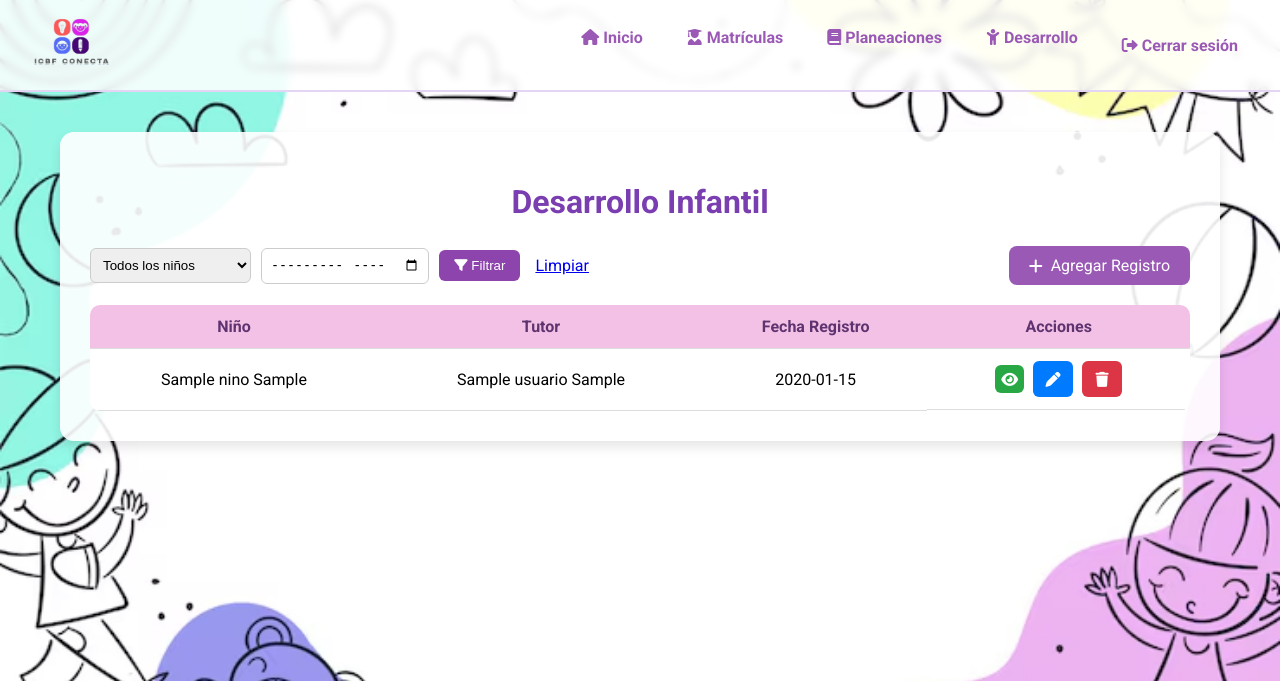
After one commit to nick4466/icbfconectaPython, a Django app: template templates/madre/desarrollo_list.html in a window 1280 px wide. The commit adds this page. Shown: the top 681 px of the page. Run offline with Django 5.2, Linux system fonts and the light colour scheme; tables that the repository leaves empty hold one stand-in row (values such as "Sample post"); the template is opened without the code that fills it: values that come from a table or form of the project are taken from there, most other values are stand-ins (such as "Sample title", 1, 10 or a date in 2020).

Commit message:
desarrollo

```diff
--- a/icbfconecta/urls.py
+++ b/icbfconecta/urls.py
@@ -43,5 +43,8 @@ urlpatterns = [
 
     # --- CRUD Niños (Desarrollo)
         path('madre/desarrollo/registrar/', views.registrar_desarrollo, name='registrar_desarrollo'),
+        path('madre/desarrollo/', views.listar_desarrollos, name='listar_desarrollos'),
+        path('madre/desarrollo/editar/<int:id>/', views.editar_desarrollo, name='editar_desarrollo'),
+        path('madre/desarrollo/eliminar/<int:id>/', views.eliminar_desarrollo, name='eliminar_desarrollo'),
 
     ]
--- a/templates/madre/dashboard.html
+++ b/templates/madre/dashboard.html
@@ -171,7 +171,7 @@
       <ul>
         <li><a href="{% url 'listar_ninos' %}"><i class="fas fa-user-graduate"></i> Matrículas</a></li>
         <li><a href="#"><i class="fas fa-book"></i> Planeaciones</a></li>
-        <li><a href="{% url 'registrar_desarrollo' %}"><i class="fas fa-child"></i> Desarrollo</a></li>
+        <li><a href="{% url 'listar_desarrollos' %}"><i class="fas fa-child"></i> Desarrollo</a></li>
         <li>
             <form method="post" action="{% url 'logout' %}" style="display: inline;">
                 {% csrf_token %}
--- /dev/null
+++ b/templates/madre/desarrollo_list.html
@@ -0,0 +1,251 @@
+{% load static %}
+<!DOCTYPE html>
+<html lang="es">
+<head>
+  <meta charset="UTF-8">
+  <meta name="viewport" content="width=device-width, initial-scale=1.0">
+  <title>Desarrollo Infantil</title>
+  <link href="https://fonts.googleapis.com/css2?family=Roboto:wght@400;700&display=swap" rel="stylesheet">
+  <link href="https://cdnjs.cloudflare.com/ajax/libs/font-awesome/6.0.0-beta3/css/all.min.css" rel="stylesheet">
+  <style>
+    body {
+      margin: 0;
+      font-family: 'Roboto', sans-serif;
+      background-image: url("{% static 'img/fondito.jpg' %}");
+      background-size: cover;
+      background-position: center;
+      background-repeat: no-repeat;
+      background-attachment: fixed;
+    }
+
+    header {
+      display: flex;
+      align-items: center;
+      justify-content: space-between;
+      background-color: rgba(255, 255, 255, 0.85);
+      padding: 15px 30px;
+      border-bottom: 2px solid #e5d5f5;
+      backdrop-filter: blur(4px);
+      flex-wrap: wrap;
+    }
+
+    header img { height: 60px; }
+
+    nav ul { list-style: none; display: flex; gap: 20px; padding: 0; margin: 0; }
+
+    nav ul li a, nav ul li button {
+      text-decoration: none; color: #9B59B6; font-weight: bold; font-size: 16px;
+      padding: 8px 12px; border-radius: 6px; transition: background-color 0.3s ease;
+      background: none; border: none; cursor: pointer; font-family: 'Roboto', sans-serif;
+    }
+
+    nav ul li a:hover, nav ul li button:hover { background-color: #f3c1e5; }
+
+    .tabla-registros {
+      max-width: 1100px; margin: 40px auto; background-color: rgba(255, 255, 255, 0.9);
+      border-radius: 14px; padding: 30px; box-shadow: 0 6px 12px rgba(0,0,0,0.1);
+    }
+
+    h1 { text-align: center; margin-bottom: 25px; font-size: 32px; color: #7a3eb1; }
+
+    .filtros-y-botones { display: flex; justify-content: space-between; align-items: center; margin-bottom: 20px; flex-wrap: wrap; gap: 15px; }
+
+    .filtros-form { display: flex; gap: 10px; align-items: center; }
+    .filtros-form select, .filtros-form input { padding: 8px; border-radius: 6px; border: 1px solid #ccc; }
+    .filtros-form button { background-color: #8e44ad; color: white; border: none; padding: 8px 15px; border-radius: 6px; cursor: pointer; }
+
+    .btn-agregar {
+      background-color: #9B59B6; color: white; border: none; padding: 10px 20px;
+      font-size: 16px; border-radius: 8px; cursor: pointer; transition: background-color 0.3s ease;
+      text-decoration: none; display: inline-flex; align-items: center; gap: 8px;
+    }
+    .btn-agregar:hover { background-color: #8e44ad; }
+
+    table { width: 100%; border-collapse: collapse; font-size: 16px; background-color: white; border-radius: 10px; overflow: hidden; }
+    thead { background-color: #f3c1e5; color: #5e3370; }
+    th, td { padding: 12px; border-bottom: 1px solid #ddd; text-align: center; }
+    tbody tr:hover { background-color: #f9e6ff; }
+
+    .acciones {
+      display: flex;
+      gap: 5px;
+      justify-content: center;
+      align-items: center;
+    }
+
+    .acciones .btn-accion,
+    .acciones .ver-detalles {
+      display: inline-flex;
+      align-items: center;
+      justify-content: center;
+      border: none;
+      padding: 4px 6px;
+      margin: 0 2px;
+      border-radius: 6px;
+      cursor: pointer;
+      font-size: 15px;
+      transition: transform 0.2s;
+      text-decoration: none;
+      min-width: 28px;
+      min-height: 28px;
+    }
+    .acciones .btn-accion i,
+    .acciones .ver-detalles i {
+      font-size: 15px;
+    }
+    .acciones .btn-accion:hover, .acciones .ver-detalles:hover { transform: scale(1.1); }
+    .btn-verde { background: #28a745; color: white; }
+    .btn-azul  { background: #007bff; color: white; }
+    .btn-rojo  { background: #dc3545; color: white; }
+
+    .modal {
+      display: none; position: fixed; z-index: 100; left: 0; top: 0; width: 100%; height: 100%;
+      background-color: rgba(0,0,0,0.6); justify-content: center; align-items: center;
+    }
+    .modal-contenido {
+      background-color: #fff; margin: 10% auto; padding: 30px; border: 1px solid #ccc;
+      width: 80%; max-width: 600px; border-radius: 15px; box-shadow: 0 10px 20px rgba(0,0,0,0.3);
+      animation: zoomIn 0.3s ease; max-height: 80vh; overflow-y: auto;
+    }
+    @keyframes zoomIn { from { transform: scale(0.8); opacity: 0; } to { transform: scale(1); opacity: 1; } }
+    .cerrar-modal { float: right; cursor: pointer; font-size: 24px; font-weight: bold; color: #aaa; }
+    .cerrar-modal:hover { color: #000; }
+    .modal-contenido h2 { margin-top: 0; color: #7a3eb1; }
+    .modal-contenido p { margin: 12px 0; font-size: 16px; line-height: 1.5; }
+  </style>
+</head>
+<body>
+  <header>
+    <img src="{% static 'img/logoSinFondo.png' %}" alt="Logo">
+    <nav>
+      <ul>
+        <li><a href="{% url 'madre_dashboard' %}"><i class="fas fa-home"></i> Inicio</a></li>
+        <li><a href="{% url 'listar_ninos' %}"><i class="fas fa-user-graduate"></i> Matrículas</a></li>
+        <li><a href="#"><i class="fas fa-book"></i> Planeaciones</a></li>
+        <li><a href="{% url 'listar_desarrollos' %}"><i class="fas fa-child"></i> Desarrollo</a></li>
+        <li>
+            <form method="post" action="{% url 'logout' %}" style="display: inline;">
+                {% csrf_token %}
+                <button type="submit"><i class="fas fa-sign-out-alt"></i> Cerrar sesión</button>
+            </form>
+        </li>
+      </ul>
+    </nav>
+  </header>
+
+  <div class="tabla-registros">
+    <h1>Desarrollo Infantil</h1>
+
+    <div class="filtros-y-botones">
+      <form method="get" class="filtros-form">
+        <select name="nino">
+          <option value="">Todos los niños</option>
+          {% for nino in ninos %}
+            <option value="{{ nino.id }}" {% if nino_id_filtro == nino.id|stringformat:"s" %}selected{% endif %}>
+              {{ nino.nombres }} {{ nino.apellidos }}
+            </option>
+          {% endfor %}
+        </select>
+        <input type="month" name="mes" value="{{ mes_filtro }}">
+        <button type="submit"><i class="fas fa-filter"></i> Filtrar</button>
+        <a href="{% url 'listar_desarrollos' %}" style="margin-left: 5px;">Limpiar</a>
+      </form>
+
+      <a href="{% url 'registrar_desarrollo' %}" class="btn-agregar">
+        <i class="fas fa-plus"></i> Agregar Registro
+      </a>
+    </div>
+
+    <table>
+      <thead>
+        <tr>
+          <th>Niño</th>
+          <th>Tutor</th>
+          <th>Fecha Registro</th>
+          <th>Acciones</th>
+        </tr>
+      </thead>
+      <tbody>
+        {% for desarrollo in desarrollos %}
+        <tr
+          data-nino="{{ desarrollo.nino.nombres }} {{ desarrollo.nino.apellidos }}"
+          data-tutor="{{ desarrollo.nino.padre.usuario.nombres }} {{ desarrollo.nino.padre.usuario.apellidos }}"
+          data-fecha="{{ desarrollo.fecha_fin_mes|date:'Y-m-d' }}"
+          data-cognitiva="{{ desarrollo.dimension_cognitiva }}"
+          data-comunicativa="{{ desarrollo.dimension_comunicativa }}"
+          data-socioafectiva="{{ desarrollo.dimension_socio_afectiva }}"
+          data-corporal="{{ desarrollo.dimension_corporal }}"
+        >
+          <td>{{ desarrollo.nino.nombres }} {{ desarrollo.nino.apellidos }}</td>
+          <td>{{ desarrollo.nino.padre.usuario.nombres }} {{ desarrollo.nino.padre.usuario.apellidos }}</td>
+          <td>{{ desarrollo.fecha_fin_mes|date:"Y-m-d" }}</td>
+          <td class="acciones">
+            <button class="btn-accion btn-verde ver-detalles" title="Ver Detalles"><i class="fas fa-eye"></i></button>
+            <a href="{% url 'editar_desarrollo' desarrollo.id %}" class="btn-accion btn-azul" title="Editar"><i class="fas fa-pen"></i></a>
+            <a href="{% url 'eliminar_desarrollo' desarrollo.id %}"
+               class="btn-accion btn-rojo"
+               title="Eliminar"
+               onclick="return confirm('¿Estás segura de que deseas eliminar este registro? Esta acción no se puede deshacer.');"
+            ><i class="fas fa-trash"></i></a>
+          </td>
+        </tr>
+        {% empty %}
+        <tr>
+          <td colspan="4">No hay registros de desarrollo que coincidan con los filtros.</td>
+        </tr>
+        {% endfor %}
+      </tbody>
+    </table>
+  </div>
+
+  <!-- Modal Detalles -->
+  <div id="modalDetalles" class="modal">
+    <div class="modal-contenido">
+      <span class="cerrar-modal">&times;</span>
+      <h2>Detalles del Registro</h2>
+      <p><strong>Niño:</strong> <span id="modal-nino"></span></p>
+      <p><strong>Tutor:</strong> <span id="modal-tutor"></span></p>
+      <p><strong>Fecha:</strong> <span id="modal-fecha"></span></p>
+      <hr>
+      <p><strong>Dimensión Cognitiva:</strong> <span id="modal-cognitiva"></span></p>
+      <p><strong>Dimensión Comunicativa:</strong> <span id="modal-comunicativa"></span></p>
+      <p><strong>Dimensión Socio-Afectiva:</strong> <span id="modal-socioafectiva"></span></p>
+      <p><strong>Dimensión Corporal:</strong> <span id="modal-corporal"></span></p>
+    </div>
+  </div>
+
+  <script>
+    const modal = document.getElementById('modalDetalles');
+    const cerrarBoton = document.querySelector('.cerrar-modal');
+
+    function cerrarModal() {
+      modal.style.display = 'none';
+    }
+
+    cerrarBoton.onclick = cerrarModal;
+
+    window.onclick = function(event) {
+      if (event.target === modal) {
+        cerrarModal();
+      }
+    };
+
+    document.querySelectorAll('.ver-detalles').forEach(button => {
+      button.addEventListener('click', function() {
+        const fila = this.closest('tr');
+
+        document.getElementById('modal-nino').textContent = fila.dataset.nino;
+        document.getElementById('modal-tutor').textContent = fila.dataset.tutor;
+        document.getElementById('modal-fecha').textContent = fila.dataset.fecha;
+        document.getElementById('modal-cognitiva').textContent = fila.dataset.cognitiva;
+        document.getElementById('modal-comunicativa').textContent = fila.dataset.comunicativa;
+        document.getElementById('modal-socioafectiva').textContent = fila.dataset.socioafectiva;
+        document.getElementById('modal-corporal').textContent = fila.dataset.corporal;
+
+        modal.style.display = 'flex';
+      });
+    });
+  </script>
+
+</body>
+</html>
```
Also changed, not shown: core/views.py (+108 -33 lines), templates/madre/desarrollo_form.html (+16 -20 lines).
